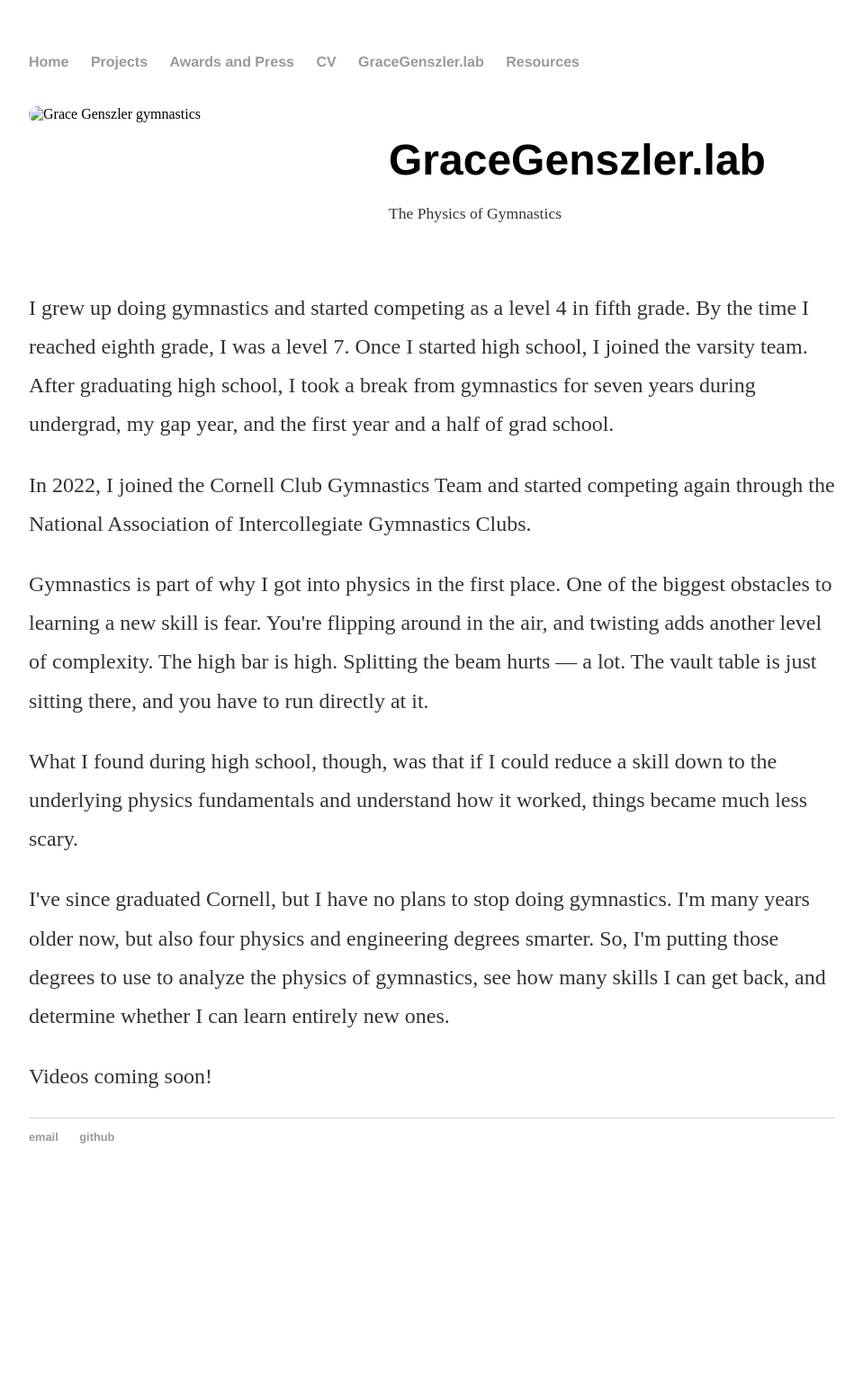
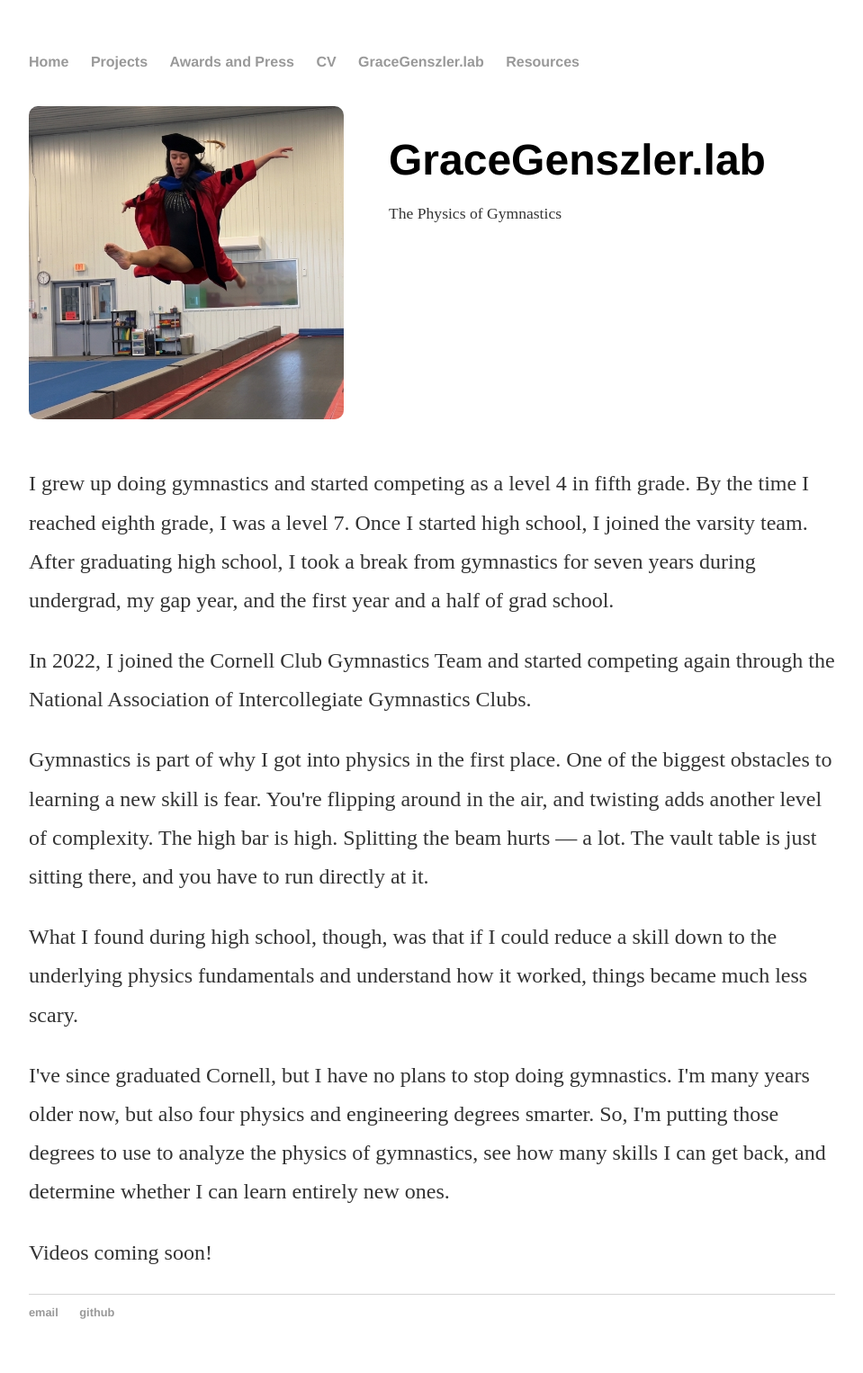
Before and after one commit to ggenszler/ggenszler.github.io, a Jekyll site: the page built from gracegenszlerlab/index.html, in a window 1280 px wide. Shown: the whole page at 90% size, without its empty margins (160-1119 px from the left). Built offline with Jekyll 4.4.1, drawn with Linux system fonts in a browser that asks for light colours; before the commit the page ends 1331 px from its top, so only the background shows below that.

Commit message:
Physics of gymnastics file path correction (again)

```diff
--- a/gracegenszlerlab/index.html
+++ b/gracegenszlerlab/index.html
@@ -84,7 +84,7 @@
 
     <!-- Left Image -->
     <div class="intro-image">
-      <img src="gracegenszlerlab/images/graduationGymnastics.png"
+      <img src="/gracegenszlerlab/images/graduationGymnastics.png"
            alt="Grace Genszler gymnastics">
     </div>
 
```
